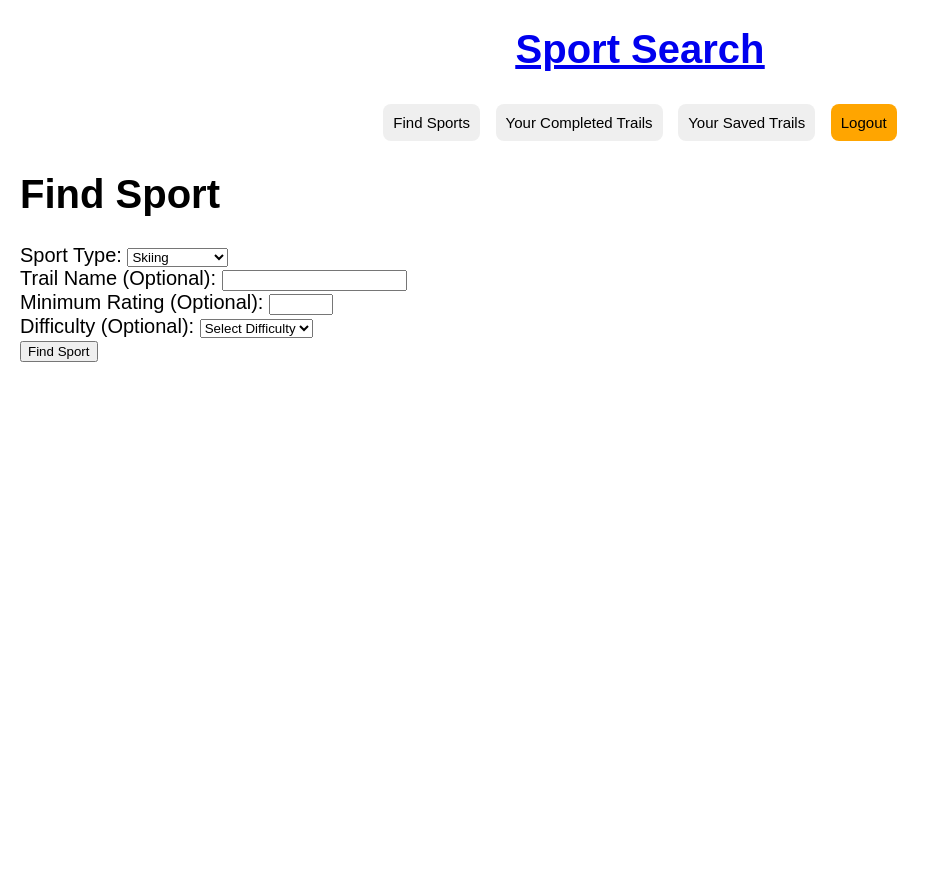
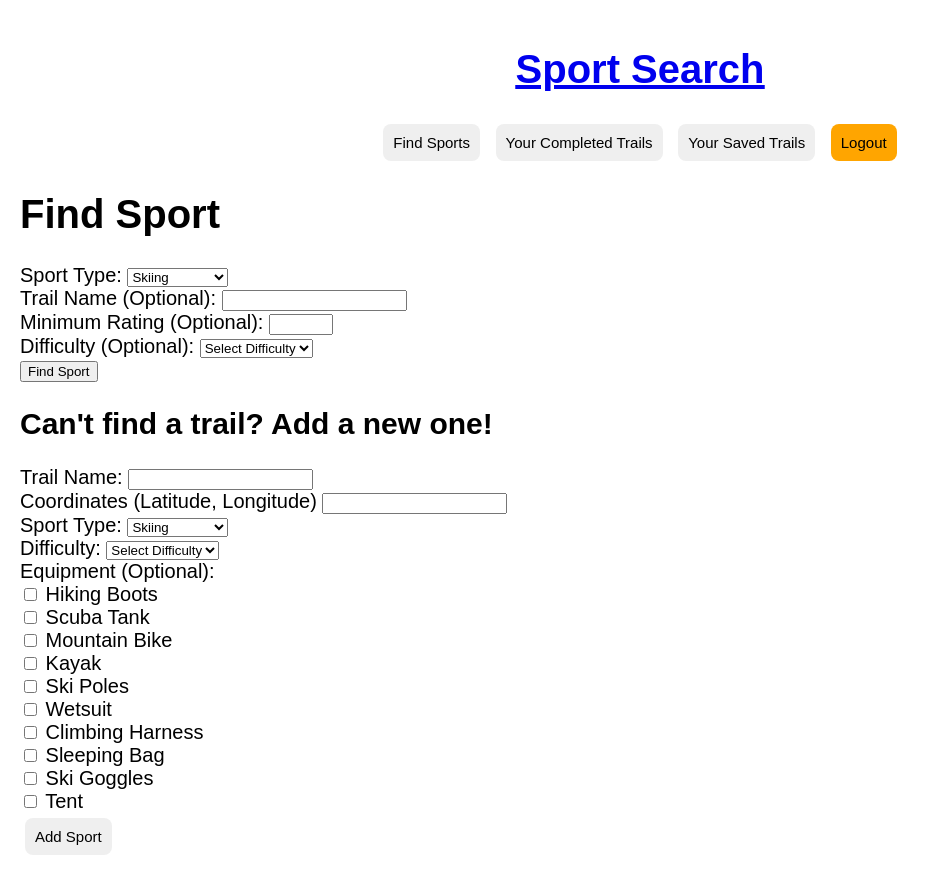
Before and after one commit to MatthewLabasan/sport-search, a Flask app: page /find_sport in a window 1280 px wide. Shown: the whole page, without its empty margins (0-940 px from the left). Before the commit the page ends 362 px from the top, so only its background shows below. Run offline with Flask 3, Linux system fonts and the light colour scheme; the visitor is signed in with stand-in values (Sample User, id 1); parts of the project's set-up code (start-up, migrations or seed data) failed here and were passed over.

Commit message:
addsports route + minor changes

```diff
--- a/webserver/server.py
+++ b/webserver/server.py
@@ -15,6 +15,7 @@ from sqlalchemy.exc import SQLAlchemyError
 from flask import Flask, request, render_template, g, redirect, Response, abort, session, flash, url_for, jsonify
 from datetime import datetime
 from geopy.geocoders import Nominatim
+from other.abbreviations import us_state_abbreviations, country_acronyms
 
 # templates
 tmpl_dir = os.path.join(os.path.dirname(os.path.abspath(__file__)), 'templates')
@@ -216,7 +217,7 @@ def register():
 
 
         # Convert city name to coordinates using Nominatim
-        geolocator = Nominatim(user_agent="your_app_name")
+        geolocator = Nominatim(user_agent="cs4111project")
         try:
             location = geolocator.geocode(city)
             if location:
@@ -532,7 +533,115 @@ def sport():
 
 
 # ADD NEW ROUTE TO ADD A NEW SPORT TO THE DATABASE IN THE "FIND SPORT" PAGE.
+@app.route('/add_sport', methods=['POST'])
+def add_sport():
+    username = session.get('username')
+    if not username:
+        flash("User not logged in.", "error")
+        return redirect(url_for('login'))
 
+    # Get new Sport ID (increment by 1)
+    try:
+        sport_id_query = """
+                        SELECT COUNT (*)
+                        FROM "Sports"
+                        """
+        sport_id = g.conn.execute(text(sport_id_query)).scalar() + 1
+    except SQLAlchemyError as e:
+        flash(f"Error getting sport_id: {e}", "error")
+        return jsonify({'message': "There was an error getting a new ID. Try again."}), 400
+
+    # Get location data & add if not already in "Location" table
+    try:
+        coordinate = request.form.get('coordinate')
+        coordinate_check_query = """
+                                SELECT *
+                                FROM "Location"
+                                WHERE coordinate = :coordinate
+                                """
+        result = g.conn.execute(text(coordinate_check_query), {'coordinate': coordinate}).fetchone()
+    except SQLAlchemyError as e:
+        flash(f"Error getting equipment cost: {e}", "error")
+        return jsonify({'message': "There was an error getting coordinates. Try again."}), 400
+
+    # Add to "Location" table
+    if not result:
+        # Convert coordinates to City
+        geolocator = Nominatim(user_agent="cs4111project")
+        try:
+            location = geolocator.reverse(coordinate, language="en")
+            if location:
+                location = location.raw['address']
+                city = location.get('city', location.get('county', location.get('region', None)))
+                state = location.get('state', location.get('country', None))
+                country = location.get('country', None)
+
+                # reformat to abbreviations if available
+                state = us_state_abbreviations.get(state, state)
+                country = country_acronyms.get(country, country)
+            if not location or not city or not state or not country:
+                flash("Coordinates not found.", "error")
+                return jsonify({'message': "Coordinates not found. Try again."}), 400
+        except Exception as e:
+            flash(f"Error getting coordinates: {e}", "error")
+            return jsonify({'message': f"There was an error adding the coordinates. Try again. {e}"}), 400
+
+        # Add to table
+        try:
+            location_query = """
+                             INSERT INTO "Location" (coordinate, country, state, city)
+                             VALUES (:coordinate, :country, :state, :city)
+                             """
+            paramaters = {'coordinate': coordinate, 'country': country, 'state': state, 'city': city}
+            print(paramaters)
+            result = g.conn.execute(text(location_query), paramaters)
+            if result.rowcount != 1:
+                return jsonify({'message': f"There was an error adding a new location. Try again. {e}"}), 400
+            g.conn.commit()
+        except SQLAlchemyError as e:
+            flash(f"Error adding location: {e}", "error")
+            return jsonify({'message': f"There was an error adding a new location. Try again. {e}"}), 400
+
+    # Get other metadata
+    sport_type = request.form.get('sport_type')
+    trail_name = request.form.get('trail_name')
+    difficulty = request.form.get('difficulty')
+    rating = 0
+    num_people_completed = 0
+
+    # Get price using equipment selected if any
+    price = 0
+    try:
+        equipment_query = """
+                      SELECT cost
+                      FROM "Equipment"
+                      WHERE equipment_name = :equipment
+                      """
+        selected_equipment = request.form.getlist('equipment')
+        for equipment in selected_equipment:
+            price += (g.conn.execute(text(equipment_query), {'equipment': equipment}).fetchone())[0]
+    except SQLAlchemyError as e:
+        flash(f"Error getting equipment cost: {e}", "error")
+        return jsonify({'message': "There was an error getting equipment cost. Try again."}), 400
+
+    # Add to database
+    try:
+        add_query = """
+                INSERT INTO "Sports" (sport_id, coordinate, sport_type, trail_name, difficulty, rating, price, num_people_completed)
+                VALUES (:sport_id, :coordinate, :sport_type, :trail_name, :difficulty, :rating, :price, :num_people_completed)
+                """
+        paramaters = {'sport_id': sport_id, 'coordinate': coordinate, 'sport_type': sport_type, 'trail_name': trail_name, 'difficulty': difficulty, 'rating': rating, 'price': price, 'num_people_completed': num_people_completed}
+        print(paramaters)
+
+        result = g.conn.execute(text(add_query), paramaters)
+        if result.rowcount != 1:
+            return jsonify({'message': f"There was an error adding a new sport. Try again. {e}"}), 400
+        g.conn.commit()
+    except SQLAlchemyError as e:
+        flash(f"Error adding sport: {e}", "error")
+        return jsonify({'message': f"There was an error adding a new sport. Try again. {e}"}), 400
+
+    return jsonify({'message': "Sport added successfully!"}), 201
 
 # NEED TO CHANGE TO like REVIEW not Sport
 @app.route('/like_sport', methods=['POST'])
--- a/webserver/static/style.css
+++ b/webserver/static/style.css
@@ -1,7 +1,7 @@
 body {
     font-size: 15pt;
     font-family: Arial, sans-serif;
-    margin: 0 20px
+    margin: 20px 20px
 }
 
 button {
--- a/webserver/templates/add_review.html
+++ b/webserver/templates/add_review.html
@@ -8,7 +8,7 @@ Write a Review
     <body>
         <button onclick="location.href='/completed'">Back to Completed Trails</button>
         <br>
-        <h2>Write a Review for "{{ sport_type }} - {{ trail_name }}"</h2>
+        <h2>Write a Review for "{{ trail_name }} ({{ sport_type }})"</h2>
 
         <form action="/add_review" method="POST">
             <input type="hidden" name="sport_id" value="{{ sport_id }}">
--- a/webserver/templates/find_sport.html
+++ b/webserver/templates/find_sport.html
@@ -10,7 +10,7 @@ Find Sport - SportSearch
             alert(message);
         }
 
-        // saveSport function to alert of saved status
+        // Function to alert of saved status
         function saveSport(button) {
             const form = button.closest('form');
             fetch('/save_sport', {
@@ -32,6 +32,29 @@ Find Sport - SportSearch
             .catch(error => {
                 console.error('Error:', error);
                 showAlert('An error occurred while saving the sport.');
+            });
+        }
+
+        // Function to alert of new sport status
+        function addSport(button) {
+            const form = button.closest('form');
+            const formData = new FormData(form);
+            fetch('/add_sport', {
+                method: 'POST',
+                body: formData
+            })
+            .then(response => response.json())
+            .then(data => {
+                showAlert(data.message);
+                if (data.message === "Sport added successfully!") {
+                    button.classList.add('added');
+                    button.disabled = true;
+                    button.textContent = 'Added';
+                }
+            })
+            .catch(error => {
+                console.error('Error:', error);
+                showAlert('An error occurred while adding the sport.');
             });
         }
     </script>
@@ -87,7 +110,7 @@ Find Sport - SportSearch
                         {% elif sport['saved'] %}
                             <p class="saved">Saved</p>
                         {% else %}
-                            <form action="/save_sport" method="POST" style="display:inline;">
+                            <form style="display:inline;">
                                 <input type="hidden" name="sport_id" value="{{ sport['sport_id'] }}">
                                 <button type="button" onclick="saveSport(this)">Save</button>
                             </form>
@@ -97,6 +120,58 @@ Find Sport - SportSearch
                 {% endfor %}
                 </ul>
             {% endif %}
+                <h2>Can't find a trail? Add a new one!</h2>
+                <form>
+                    <label>Trail Name:</label>
+                    <input type="text" name="trail_name" required><br>
+
+                    <label>Coordinates (Latitude, Longitude)</label>
+                    <input type="text" name="coordinate" required><br>
+
+                    <label>Sport Type:</label>
+                    <select name="sport_type" required>
+                        <option value="skiing">Skiing</option>
+                        <option value="hiking">Hiking</option>
+                        <option value="biking">Biking</option>
+                        <option value="kayaking">Kayaking</option>
+                        <option value="scuba diving">Scuba Diving</option>
+                    </select><br>
+
+                    <label>Difficulty:</label>
+                    <select name="difficulty" required>
+                        <option value="">Select Difficulty</option>
+                        <option value="beginner">Beginner</option>
+                        <option value="intermediate">Intermediate</option>
+                        <option value="advanced">Advanced</option>
+                    </select><br>
+
+                    <div class="equipment-box">
+                        <label class="equipment-box">Equipment (Optional):</label><br>
+                        <input type="checkbox" name="equipment" value="Hiking Boots">
+                        <label>Hiking Boots</label><br>
+                        <input type="checkbox" name="equipment" value="Scuba Tank">
+                        <label>Scuba Tank</label><br>
+                        <input type="checkbox" name="equipment" value="Mountain Bike">
+                        <label>Mountain Bike</label><br>
+                        <input type="checkbox" name="equipment" value="Kayak">
+                        <label>Kayak</label><br>
+                        <input type="checkbox" name="equipment" value="Ski Poles">
+                        <label>Ski Poles</label><br>
+                        <input type="checkbox" name="equipment" value="Wetsuit">
+                        <label>Wetsuit</label><br>
+                        <input type="checkbox" name="equipment" value="Climbing Harness">
+                        <label>Climbing Harness</label><br>
+                        <input type="checkbox" name="equipment" value="Sleeping Bag">
+                        <label>Sleeping Bag</label><br>
+                        <input type="checkbox" name="equipment" value="Ski Goggles">
+                        <label>Ski Goggles</label><br>
+                        <input type="checkbox" name="equipment" value="Tent">
+                        <label>Tent</label><br>
+                    </div>
+                    <!--do not submit form, handle outside-->
+                    <button type="button" onClick="addSport(this)">Add Sport</button>
+                </form>
+
         {% endif %}
     </body>
 {% endblock %}
```
